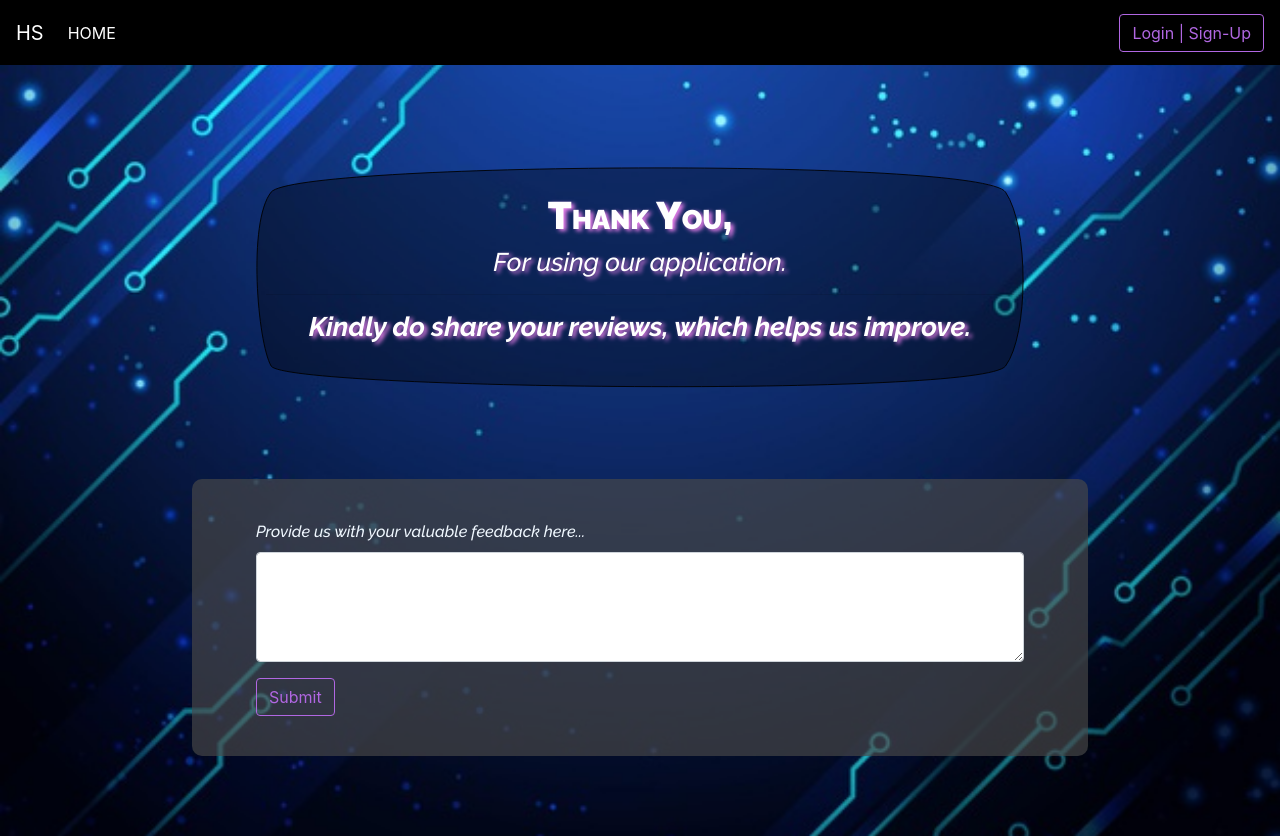
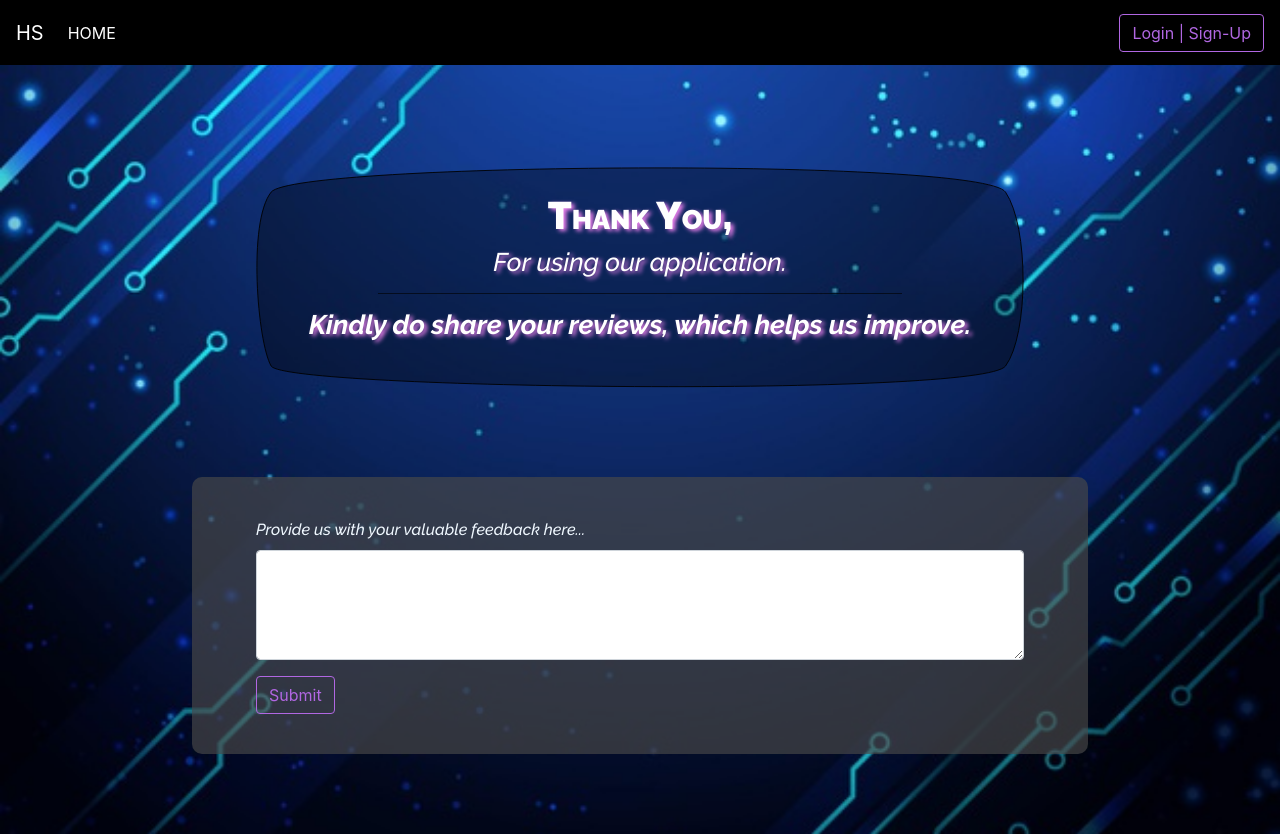
Before and after one commit to UTkarsh1811120/HumanSkinTone, a plain HTML site: page Frontend/feedback.html in a window 1280 px wide. Drawn offline with nearby package versions, Linux system fonts and the light colour scheme.

Commit message:
Optimisation feedback section_2.0

```diff
--- a/Frontend/feedback.css
+++ b/Frontend/feedback.css
@@ -43,6 +43,14 @@ svg{
     text-shadow: 3px 2px 4px violet;
 }
 
+h3::before{
+    display: block;
+    width: 70%;
+    margin: 2% 15%;
+    content: "";
+    border-top: solid 1px rgba(0, 0, 0, 0.616);
+}
+
 /* Feedback Section */
 
 .c{
--- a/Frontend/feedback.html
+++ b/Frontend/feedback.html
@@ -53,7 +53,6 @@
                 <div class="container a1">
                     <h2 style="font-family: 'Raleway', sans-serif; font-weight: 900; font-variant: small-caps; font-size: 3vw;">Thank You,</h2>
                     <h5 style="font-family: 'Raleway', sans-serif; font-weight: 500; font-style: italic; font-size: 2vw;">For using our application.</h5>
-                    <hr>
                     <h3 style="font-family: 'Raleway', sans-serif; font-weight: 700; font-style: italic; font-size: 2.1vw;">Kindly do share your reviews, which helps us improve.</h3>
                 </div>
             </div>
```
